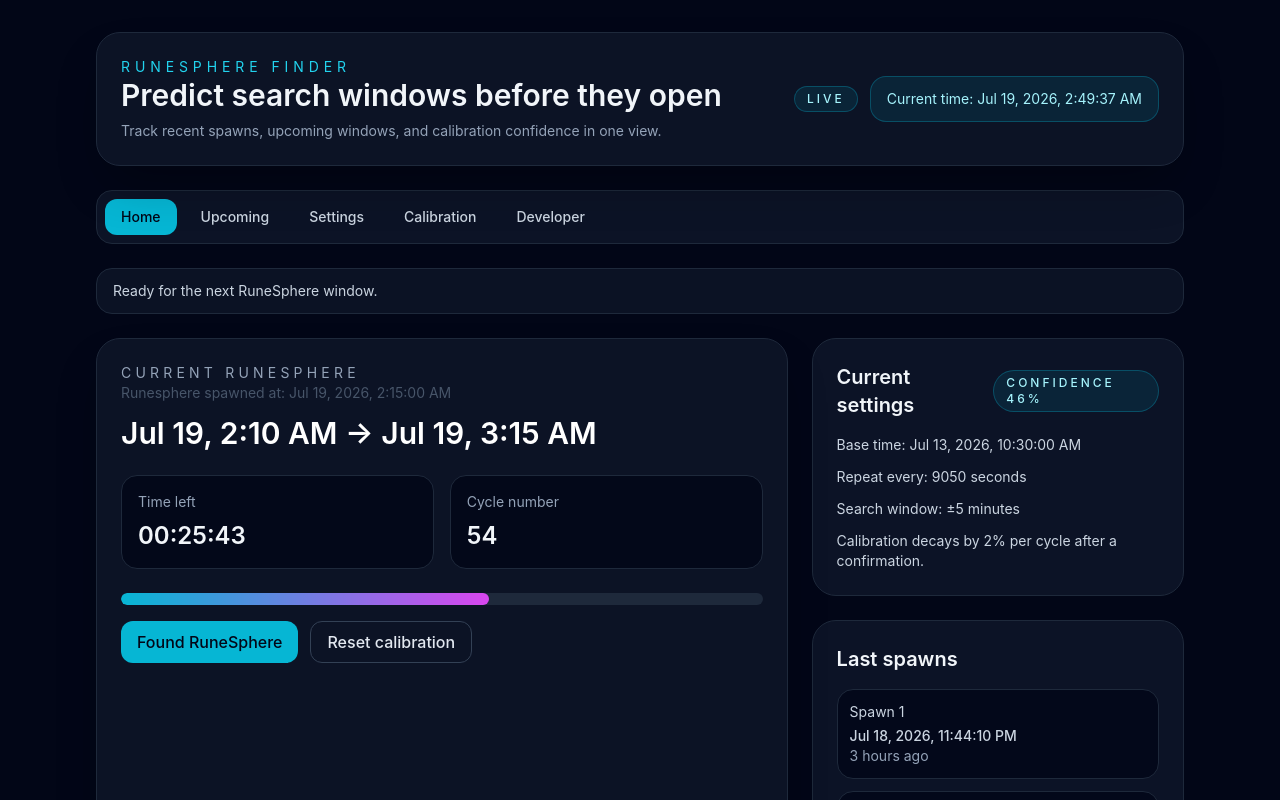
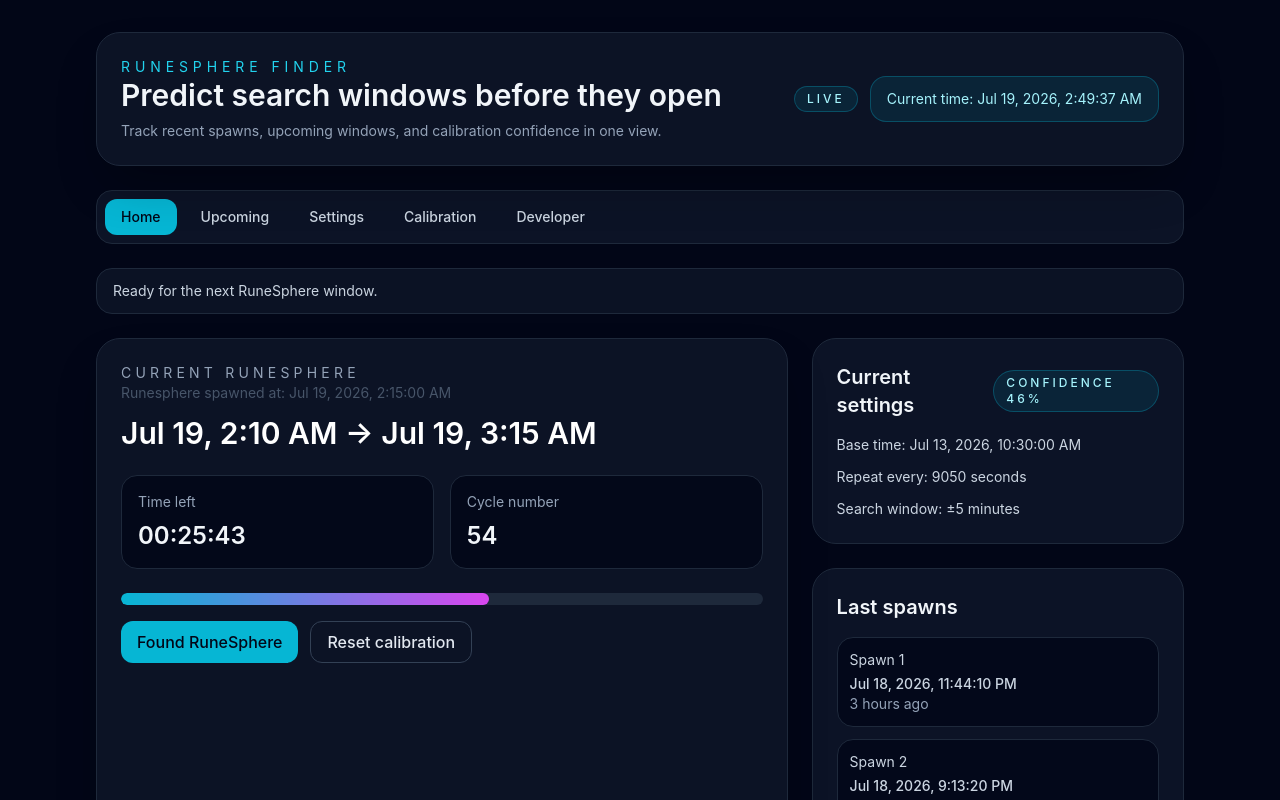
Before and after one commit to jckimble/runesphere, a React (Vite) app: page / in a window 1280 px wide. Shown: the top 800 px of the page. Built offline with nearby package versions, Linux system fonts and the light colour scheme.

Commit message:
ui cleanup

```diff
--- a/src/App.tsx
+++ b/src/App.tsx
@@ -156,7 +156,6 @@ function App() {
                   <li>Base time: {formatLocalLabel(schedule.getAnchor())}</li>
                   <li>Repeat every: {schedule.spawnIntervalSeconds} seconds</li>
                   <li>Search window: ±{schedule.searchWindowMinutes} minutes</li>
-                  <li>Calibration decays by 2% per cycle after a confirmation.</li>
                 </ul>
               </section>
               <section className="rounded-3xl border border-slate-800 bg-slate-900/80 p-6">
```
